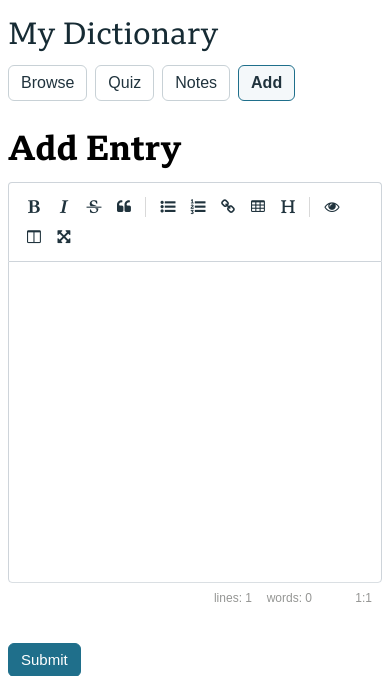
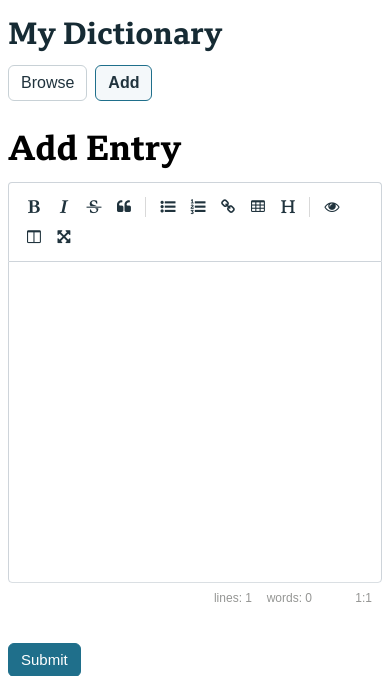
Before and after one commit to davuses/ChatGPT-dictionary, a FastAPI app: page /add_entry in a window 390 px wide. Shown: the top 676 px of the page. Run offline with FastAPI, Linux system fonts and the light colour scheme; tables that the repository leaves empty hold one stand-in row (values such as "Sample post"); parts of the project's set-up code (start-up, migrations or seed data) failed here and were passed over; some libraries are stand-ins or nearby versions.

Commit message:
Fix nav weight/position drift; drop Quiz from nav, restrict Notes to dashboard
Two real inconsistencies from the a421877 header unification, caught
by testing against a long-running dev server rather than fresh page
loads:

- Brand title rendered bold on the dashboard (a real <h1>, browser
  default bold) but regular weight everywhere else (a styled <p>,
  no weight ever set). Pin font-weight: bold explicitly so the
  choice of tag can't change how it looks.
- .page-header used align-items: center, so the nav row's vertical
  position depended on the left column's height - pages with a
  subtitle (dashboard, entries, quiz) sat ~10px lower than the other
  14 pages, which have none. align-items: flex-start pins the nav to
  a fixed position regardless of subtitle presence.

Also, per explicit request: Quiz is no longer a global nav item (the
dashboard already features it as an on-page card, and it wasn't a
frequent enough destination from everywhere else to earn a permanent
slot), and Notes is now shown only on the dashboard via a new
show_notes macro param, rather than on all 17 routes.

Verified: font-weight and nav vertical position identical across all
17 routes; nav item sets match what was asked (Notes: dashboard
only; Quiz: nowhere); no new console errors; no mobile overflow.

Co-Authored-By: Claude Sonnet 5 <noreply@anthropic.com>

```diff
--- a/static/style.css
+++ b/static/style.css
@@ -354,7 +354,12 @@ tr.selected {
  * everywhere else the page's own content (a word, "Add Entry", "Not
  * Found"...) is the real <h1>. */
 .page-header {
-  align-items: center;
+  /* flex-start, not center: pages with a subtitle (dashboard, entries,
+   * quiz) have a taller left column than pages without one, and centering
+   * against that variable height shifted the nav ~10px up/down depending
+   * on which page you were on. Top-aligning keeps the nav row planted at
+   * a fixed position regardless of what the left side contains. */
+  align-items: flex-start;
   display: flex;
   gap: 16px;
   justify-content: space-between;
@@ -363,8 +368,15 @@ tr.selected {
 
 .page-header h1,
 .brand-title {
+  /* Explicit weight, not left to the browser default: every page carried
+   * this in a real <h1> before the header was unified, so it was always
+   * bold. Now that most pages use a non-heading <p> instead (see the
+   * macro's brand_as_h1 doc comment), only the tag itself differs - the
+   * weight must be pinned here or it silently follows the h1-vs-p default
+   * instead of staying consistent. */
   font-family: "BBC Reith Serif", serif;
   font-size: 30px;
+  font-weight: bold;
   line-height: 1.1;
   margin: 0;
 }
@@ -685,7 +697,6 @@ input[type="submit"]:hover {
   }
 
   .page-header {
-    align-items: flex-start;
     flex-direction: column;
   }
 
--- a/templates/_page_header.html.jinja
+++ b/templates/_page_header.html.jinja
@@ -1,13 +1,18 @@
 {#
   Shared global header, used by every page so nav items/order/labels can't
-  drift per-template. `active` highlights the current section (browse/quiz/
-  notes/add, or omitted on pages that aren't one of the four - an entry
-  page, a form, an error page). `brand_as_h1` is true only on the
-  dashboard, where "My Dictionary" is the actual subject of the page;
-  everywhere else the page's own content is the real <h1> and the brand is
-  a styled (non-heading) link back home.
+  drift per-template. `active` highlights the current section (browse/notes/
+  add, or omitted on pages that aren't one of those - an entry page, a
+  form, an error page). `brand_as_h1` is true only on the dashboard, where
+  "My Dictionary" is the actual subject of the page; everywhere else the
+  page's own content is the real <h1> and the brand is a styled
+  (non-heading) link back home - font-weight is pinned explicitly in CSS
+  so that choice of tag can't visibly change how bold it renders.
+  `show_notes` is true only on the dashboard: Notes is a secondary section,
+  not something every page needs a shortcut to. Quiz isn't in this nav at
+  all - the dashboard already features it as an on-page card, and it isn't
+  a frequent-enough destination from everywhere else to earn a global slot.
 #}
-{% macro page_header(subtitle=None, active=None, brand_as_h1=False, id=None, extra_nav="") %}
+{% macro page_header(subtitle=None, active=None, brand_as_h1=False, id=None, extra_nav="", show_notes=False) %}
 <header class="page-header"{% if id %} id="{{ id }}"{% endif %}>
     <div>
         {% if brand_as_h1 %}
@@ -19,8 +24,7 @@
     </div>
     <nav class="page-nav" aria-label="Main navigation">
         <a class="button button-ghost{% if active == 'browse' %} active{% endif %}" href="/entries">Browse</a>
-        <a class="button button-ghost{% if active == 'quiz' %} active{% endif %}" href="/quiz">Quiz</a>
-        <a class="button button-ghost{% if active == 'notes' %} active{% endif %}" href="/notes/">Notes</a>
+        {% if show_notes %}<a class="button button-ghost{% if active == 'notes' %} active{% endif %}" href="/notes/">Notes</a>{% endif %}
         <a class="button button-ghost{% if active == 'add' %} active{% endif %}" href="/add_entry">Add</a>
         {{ extra_nav | safe }}
     </nav>
--- a/templates/edit_note.html.jinja
+++ b/templates/edit_note.html.jinja
@@ -4,7 +4,7 @@
 
 {% block body %}
 {% set note_link %}<a class="button button-ghost" href="/view_note/{{ note_path }}">Note</a>{% endset %}
-{{ page_header(active="notes", extra_nav=note_link) }}
+{{ page_header(extra_nav=note_link) }}
 <main class="form-page">
 <h1>Edit Note</h1>
 <form method="post"
--- a/templates/notes.html.jinja
+++ b/templates/notes.html.jinja
@@ -147,7 +147,7 @@
 </style>
 
 {% set edit_link %}{% if not is_dir %}<a class="button button-ghost" href="/edit_note/{{ request.path_params.note_path }}" id="edit-note">Edit</a>{% endif %}{% endset %}
-{{ page_header(active="notes", extra_nav=edit_link) }}
+{{ page_header(extra_nav=edit_link) }}
 
 <script>
     document.addEventListener("keydown", (event) => {
--- a/templates/quiz.html.jinja
+++ b/templates/quiz.html.jinja
@@ -5,7 +5,7 @@
 
 {% block body %}
 
-{{ page_header(subtitle="Fill in the blank", active="quiz") }}
+{{ page_header(subtitle="Fill in the blank") }}
 
 <section class="card">
     {% if question %}
--- a/templates/root.html.jinja
+++ b/templates/root.html.jinja
@@ -5,7 +5,7 @@
 
 {% block body %}
 
-{{ page_header(subtitle=entries_count ~ " entries · " ~ visited_last_7_days ~ " visited in the last 7 days", brand_as_h1=True) }}
+{{ page_header(subtitle=entries_count ~ " entries · " ~ visited_last_7_days ~ " visited in the last 7 days", brand_as_h1=True, show_notes=True) }}
 
 {% block dashboard_widgets %}
 <section class="card">
```
